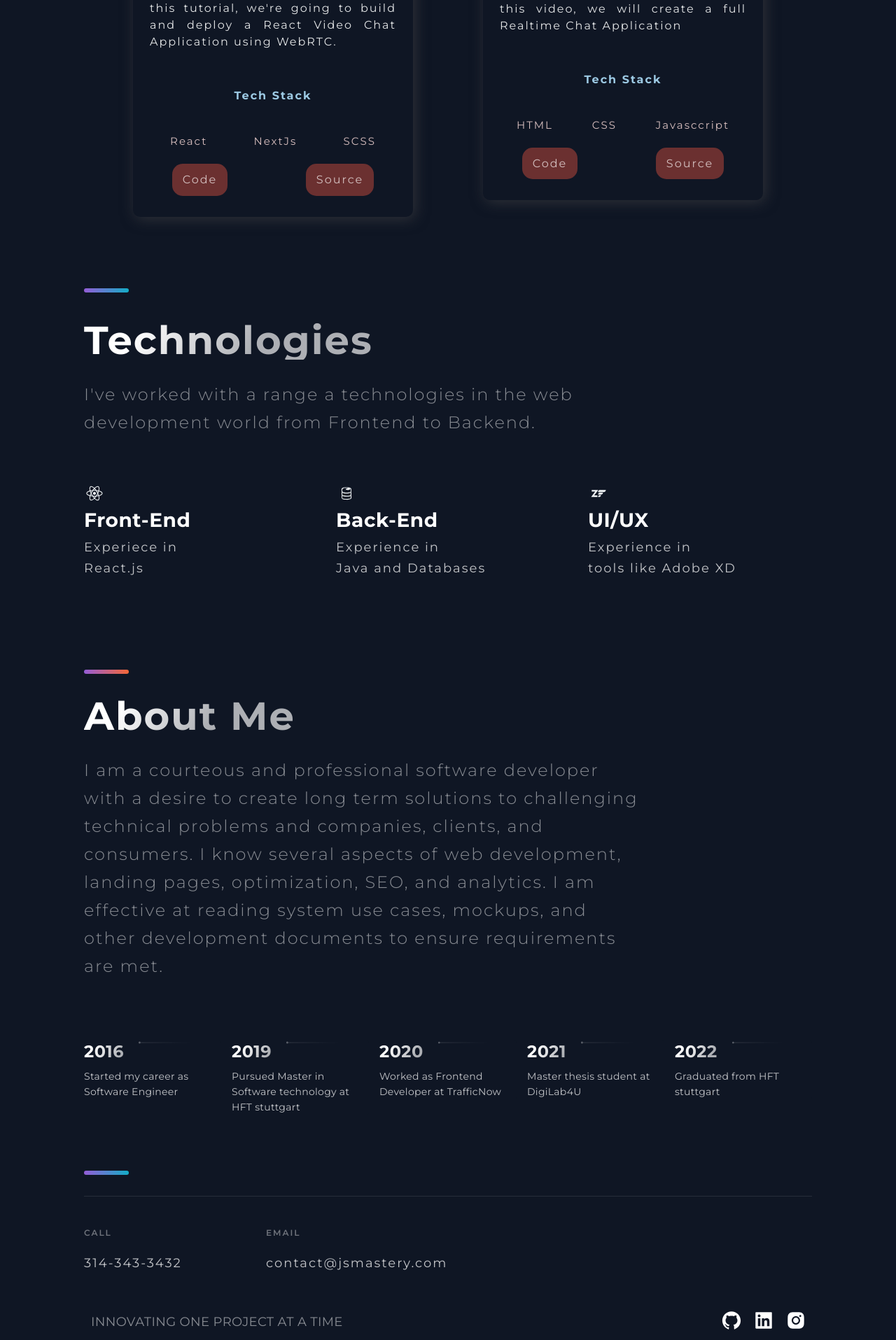
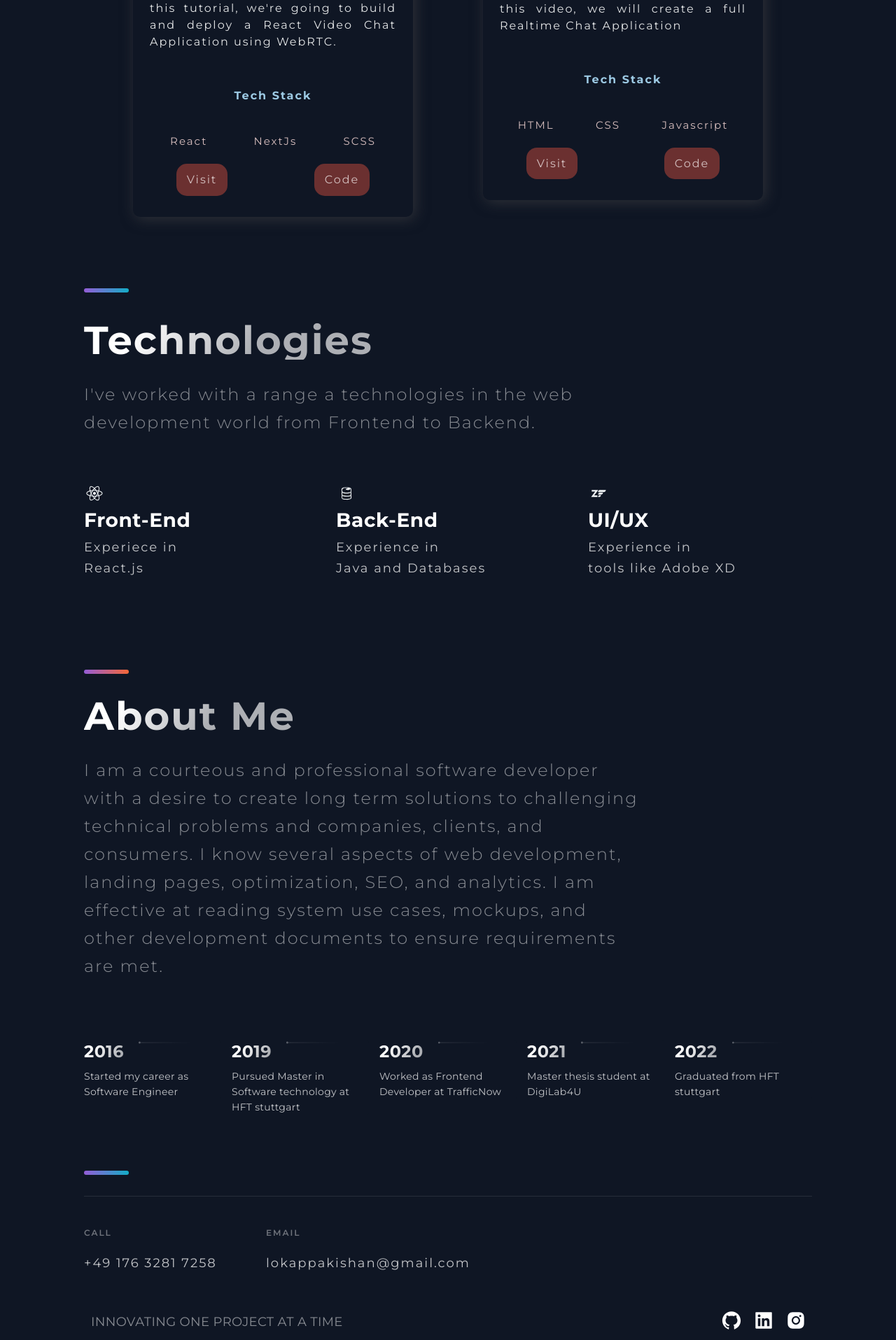
Before and after one commit to lokappakishan/my-portfolio, a Next.js app: page / in a window 1280 px wide. Shown: the part 2256-4171 px from the top of the page at 70% size. Built offline with nearby package versions, Linux system fonts and the light colour scheme.

Commit message:
pushing final changes

```diff
--- a/src/components/Footer/Footer.js
+++ b/src/components/Footer/Footer.js
@@ -10,12 +10,12 @@ const Footer = () => {
       <LinkList>
         <LinkColumn>
           <LinkTitle>Call</LinkTitle>
-          <LinkItem href="tel:314-343-3432">314-343-3432</LinkItem>
+          <LinkItem href="tel:314-343-3432">+49 176 3281 7258</LinkItem>
         </LinkColumn>
         <LinkColumn>
           <LinkTitle>Email</LinkTitle>
-          <LinkItem href="mailto:contact@jsmastery.com">
-            contact@jsmastery.com
+          <LinkItem href="mailto:lokappakishan@gmail.com">
+            lokappakishan@gmail.com
           </LinkItem>
         </LinkColumn>
       </LinkList>
@@ -24,13 +24,13 @@ const Footer = () => {
           <Slogan>INNOVATING ONE PROJECT AT A TIME</Slogan>
         </CompanyContainer>
         <SocialContainer>
-          <SocialIcons href="https://google.com">
+          <SocialIcons href="https://github.com/lokappakishan" target="_blank">
             <AiFillGithub size="3rem" />
           </SocialIcons>
-          <SocialIcons href="https://google.com">
+          <SocialIcons href="https://www.linkedin.com/in/kishan-lokappa-323335126/" target="_blank">
             <AiFillLinkedin size="3rem" />
           </SocialIcons>
-          <SocialIcons href="https://google.com">
+          <SocialIcons href="https://www.instagram.com/kishan_karthi/" target="_blank">
             <AiFillInstagram size="3rem" />
           </SocialIcons>
         </SocialContainer>
--- a/src/components/Header/Header.js
+++ b/src/components/Header/Header.js
@@ -32,13 +32,13 @@ const Header = () =>  (
       </Li>
     </Div2>
       <Div3>
-        <SocialIcons href="https://google.com">
+        <SocialIcons href="https://github.com/lokappakishan" target="_blank">
           <AiFillGithub size="3rem" />
         </SocialIcons>
-        <SocialIcons href="https://google.com">
+        <SocialIcons href="https://www.linkedin.com/in/kishan-lokappa-323335126/" target="_blank">
           <AiFillLinkedin size="3rem" />
         </SocialIcons>
-        <SocialIcons href="https://google.com">
+        <SocialIcons href="https://www.instagram.com/kishan_karthi/" target="_blank">
           <AiFillInstagram size="3rem"/>
         </SocialIcons>
       </Div3>
--- a/src/components/Projects/Projects.js
+++ b/src/components/Projects/Projects.js
@@ -28,8 +28,8 @@ const Projects = () => (
                 </TagList>
               </div>
               <UtilityList>
-                <ExternalLinks href={visit}>Code</ExternalLinks>
-                <ExternalLinks href={source}>Source</ExternalLinks>
+                <ExternalLinks href={visit} target="_blank">Visit</ExternalLinks>
+                <ExternalLinks href={source} target="_blank">Code</ExternalLinks>
               </UtilityList>
             </BlogCard>
           )
--- a/src/constants/constants.js
+++ b/src/constants/constants.js
@@ -23,16 +23,16 @@ export const projects = [
       image: '/images/portfolio.png',
       tags: ['React', 'NextJs','SCSS'],
     source: 'https://github.com/lokappakishan/my-portfolio',
-    visit: 'https://google.com',
+    visit: 'https://github.com/lokappakishan/my-portfolio',
     id: 2,
   },
   {
     title: 'Audio Visualizer',
     description: "This is a code repository for the corresponding video tutorial. In this video, we will create a full Realtime Chat Application",
     image: '/images/AudioVisualizer.jpeg',
-    tags: ['HTML', 'CSS', 'Javasccript'],
-    source: 'https://google.com',
-    visit: 'https://google.com',
+    tags: ['HTML', 'CSS', 'Javascript'],
+    source: 'https://github.com/lokappakishan/acoustic-visualizer',
+    visit: 'https://github.com/lokappakishan/acoustic-visualizer',
     id: 3,
   },
 ];
```
